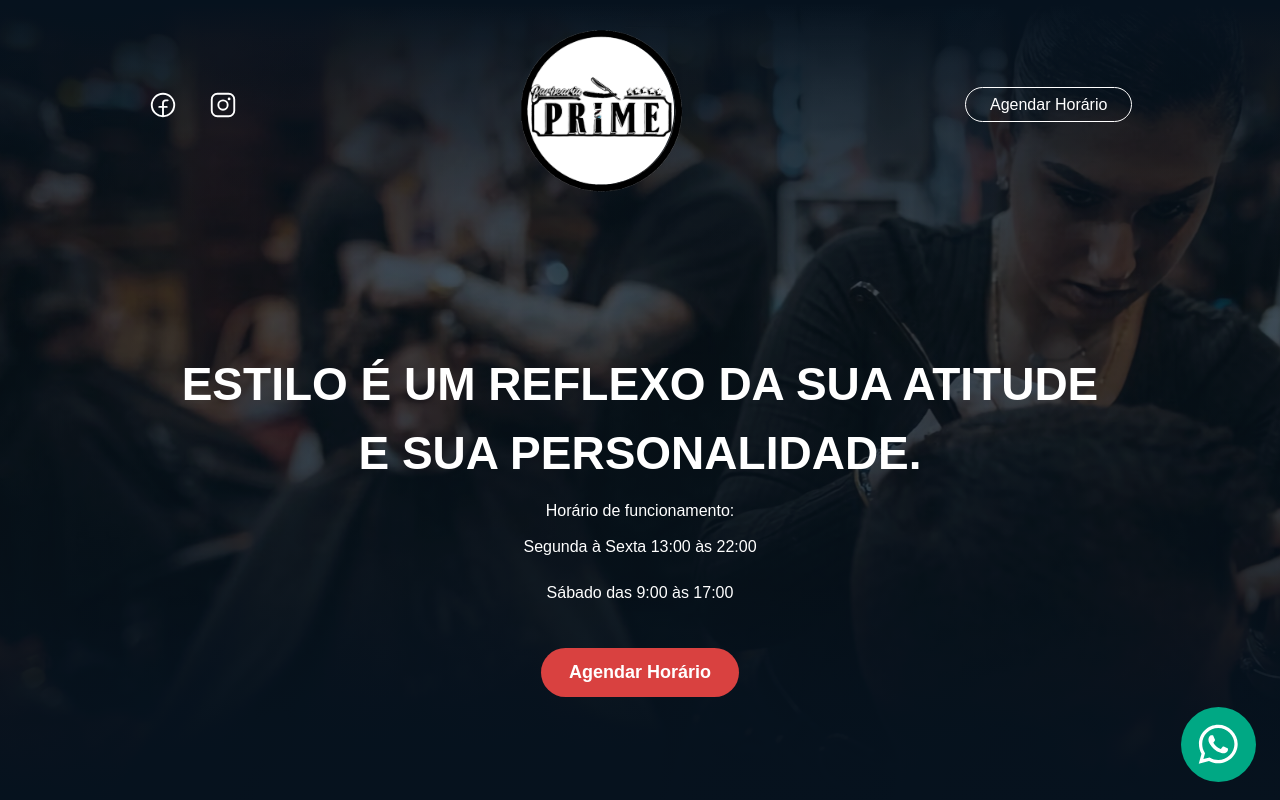
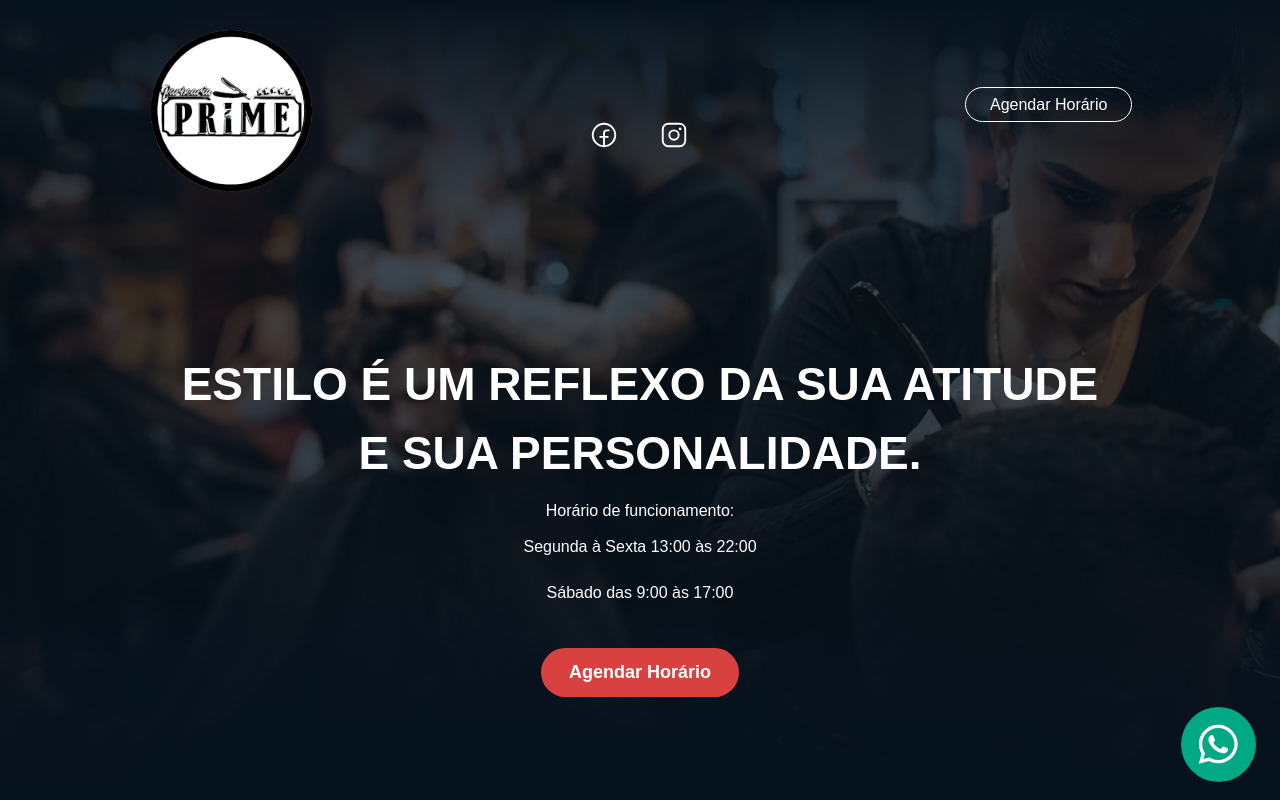
Before and after one commit to tiagocarvalhoUx/barbearia-react, a Next.js app: page / in a window 1280 px wide. Shown: the top 800 px of the page. Built offline with nearby package versions, Linux system fonts and the light colour scheme.

Commit message:
icons-alteraçao

```diff
--- a/src/app/_components/hero.tsx
+++ b/src/app/_components/hero.tsx
@@ -9,7 +9,18 @@ import { FacebookLogo, InstagramLogo } from "@phosphor-icons/react/dist/ssr";
         <header>
             <nav className="header-content container">
 
-                <div className="header-icons"
+
+
+                    <div className="header-logo"
+                    data-aos="fade-up"
+                    data-aos-duration="3000"
+                    >
+
+                    <img src="/assets/logo-prime.svg"
+                        alt="Logo da Barbearia"/>
+                    </div>
+
+                    <div className="header-icons"
                 data-aos="fade-down"
                 data-aos-easing="ease-out-cubic"
                 data-aos-duration="3000">
@@ -19,7 +30,7 @@ import { FacebookLogo, InstagramLogo } from "@phosphor-icons/react/dist/ssr";
                 href="https://www.instagram.com/barbeariaaprime/"
                 target="_blank"
                 >
-                <FacebookLogo className="footer-icons" />
+                <FacebookLogo className="header-icons" />
                 </a>
 
 
@@ -27,20 +38,10 @@ import { FacebookLogo, InstagramLogo } from "@phosphor-icons/react/dist/ssr";
                 href="https://www.facebook.com/barbeariaaprime"
                 target="_blank"
                 >
-                <InstagramLogo className="footer-icons" />
+                <InstagramLogo className="header-icons" />
                 </a>
+                </div>
 
-
-
-                </div>
-                    <div className="header-logo"
-                    data-aos="fade-up"
-                    data-aos-duration="3000"
-                    >
-
-                    <img src="/assets/logo-prime.svg"
-                        alt="Logo da Barbearia"/>
-                    </div>
 
                     <div data-aos="flip-left"
                     data-aos-easing="ease-out-cubic"
--- a/src/app/globals.css
+++ b/src/app/globals.css
@@ -23,12 +23,15 @@ i {
 
 .header-icons {
   display: flex;
-  gap: 30px;
+  gap: 40px;
+  margin-top: 20px;
+  height: 30px;
+  color: #ffff;
 }
 
-.header-icons a:hover i {
-  animation: translateY 0.8s infinite alternate;
-  color: #d34040;
+.header-icons:hover {
+  animation: translateY 1.5s infinite alternate;
+  color: red;
 }
 
 @keyframes translateY {
```
